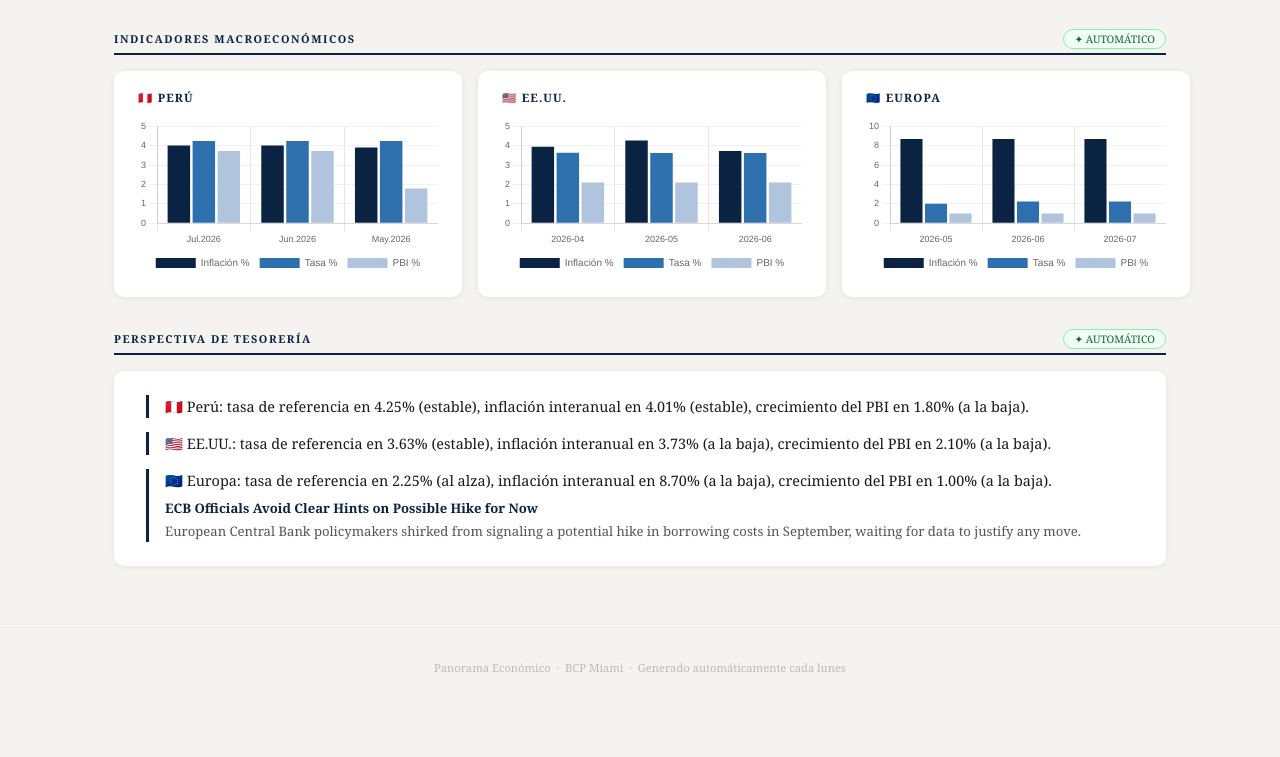
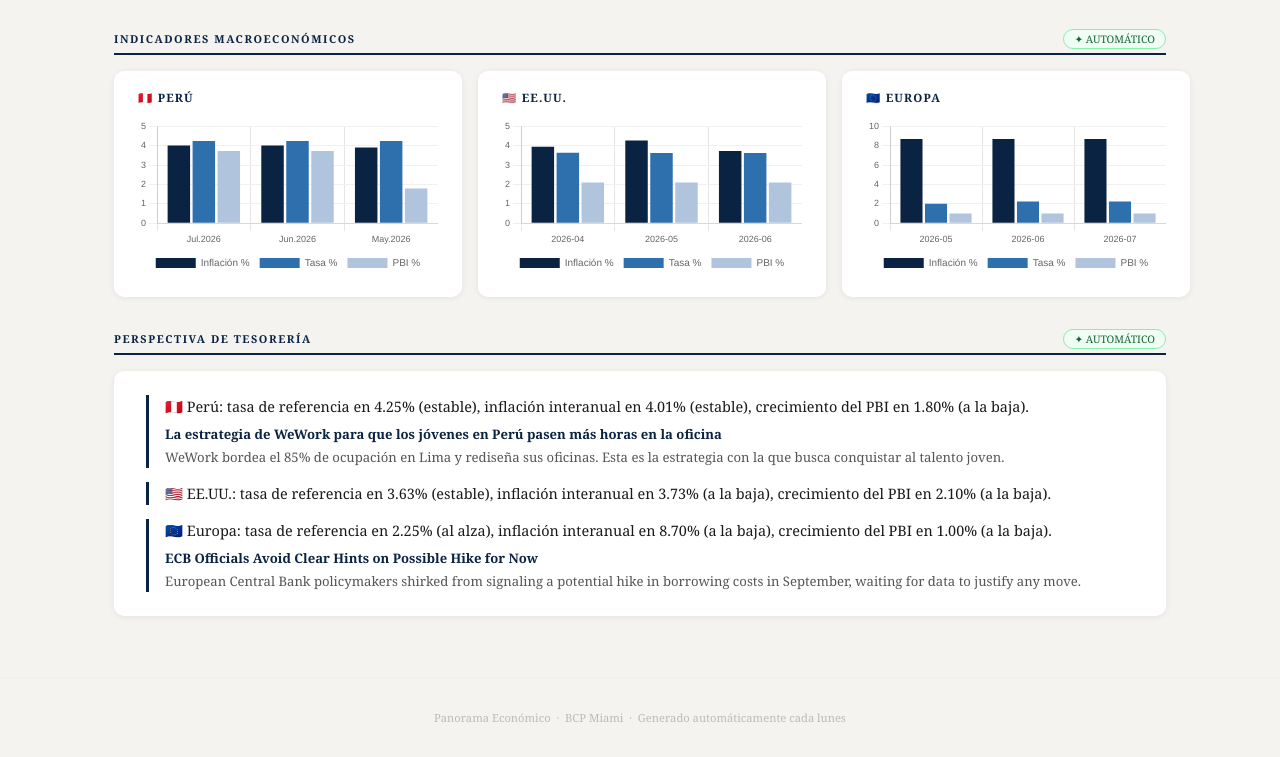
Before and after one commit to solalmandoz25-blip/panorama-econ-mico, a plain HTML site: page index.html in a window 1280 px wide. Shown: the part 685-1442 px from the top of the page. Before the commit the page ends 1392 px from the top, so only its background shows below. Drawn offline with nearby package versions, Linux system fonts and the light colour scheme.

Commit message:
deploy: b27ce02363b6eea74ed6ec6c3e007c58c1039cca

```diff
--- a/index.html
+++ b/index.html
@@ -150,6 +150,13 @@
       <li>
         🇵🇪 Perú: tasa de referencia en 4.25% (estable), inflación interanual en 4.01% (estable), crecimiento del PBI en 1.80% (a la baja).
 
+        <div class="conclusion-news">
+          <div class="news-title"><a href="https://gestion.pe/economia/empresas/la-apuesta-de-wework-para-que-los-jovenes-en-peru-no-quieran-irse-de-la-oficina-noticia/" target="_blank">La estrategia de WeWork para que los jóvenes en Perú pasen más horas en la oficina</a></div>
+
+          <div class="news-desc">WeWork bordea el 85% de ocupación en Lima y rediseña sus oficinas. Esta es la estrategia con la que busca conquistar al talento joven.</div>
+
+        </div>
+
       </li>
 
       <li>
```
